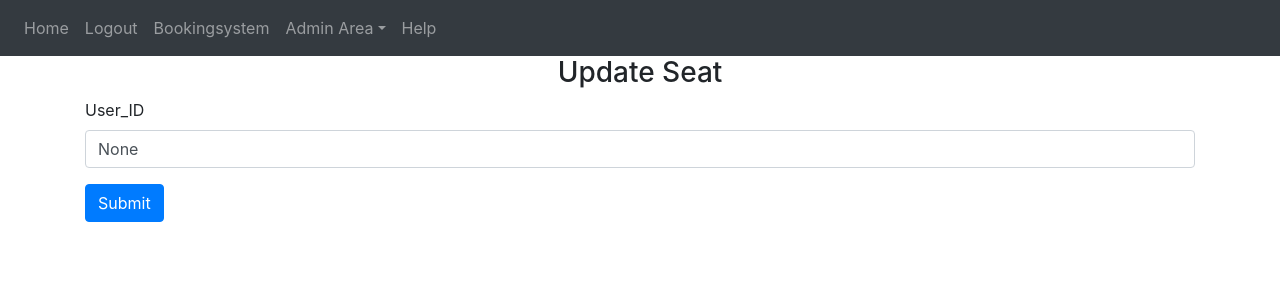
After one commit to maiteboehm/snakes_on_a_plane, a Flask app: page /admin-area/seats/update-seats/1 in a window 1280 px wide. The commit adds this page. Shown: the top 300 px of the page. Run offline with Flask 2, Linux system fonts and the light colour scheme; a user stored in the database is signed in; data comes from the database, SQL or seed files in the repository; both versions use the stored data as it was before the commit; some libraries are stand-ins or nearby versions.

Commit message:
UpdatingSeats for AdminArea and small other changes

```diff
--- a/project/website/admin.py
+++ b/project/website/admin.py
@@ -59,7 +59,7 @@ def delete_user(id):
         flash('Account NOT deleted!', category='error')
         return redirect('/admin-area/user')
 
-@admins.route('/flights', methods=['GET','POST'])
+@admins.route('/update-flights', methods=['GET','POST'])
 @login_required
 def admin_flights():
     if current_user.role == 'admin':
@@ -81,3 +81,26 @@ def admin_seats():
     else:
         flash('You need do be an Admin to access!!', category='error')
         return redirect(url_for('views.home'))
+@admins.route('/seats/update-seats/<int:id>', methods=['GET','POST'])
+@login_required
+def update_seat(id):
+    if current_user.role == 'admin':
+        seat_to_update = Seat.query.get_or_404(id)
+        if request.method == 'POST':
+            seat_to_update.user_id = request.form['user_id']
+            if seat_to_update.user_id == '' or seat_to_update.user_id =='None':
+                seat_to_update.seat_status = 'True'
+            else:
+                seat_to_update.seat_status = 'False'
+            try:
+                db.session.commit()
+                flash('Account updated!', category='success')
+                return redirect('/admin-area/seats')
+            except:
+                flash('Account NOT updated!', category='error')
+                return redirect('/admin-area/seats')
+        else:
+            return render_template('admin_update_seat.html', user= current_user, seat_to_update=seat_to_update)
+    else:
+        flash('You need do be an Admin to access!!', category='error')
+        return redirect(url_for('views.home'))
--- a/project/website/model_seat_fill.py
+++ b/project/website/model_seat_fill.py
@@ -47,12 +47,12 @@ def model_seat_filler(Dictionary):
 
                     if letter == 'X':
                         letter = Alphabet[number_seat]
-                        Replaced_Seat =''.join([str(ind+1),letter])
+                        Replaced_Seat =''.join([letter])
                         Seat_Column_Liste.append(Replaced_Seat)
                         Seat_Status.append('False')
                     elif letter in Alphabet[0:13]:
                         Seat_Status.append('True')
-                        Seat_Column_Liste.append(''.join([str(ind+1), letter]))
+                        Seat_Column_Liste.append(''.join([letter]))
 
                     if letter in Typen_Listen[0]:
                         Seat_Type.append('Gang')
@@ -62,7 +62,7 @@ def model_seat_filler(Dictionary):
                         Seat_Type.append('Normal')
 
     for i in range(len(Flight)):
-        Seat_Unique = str(Flight[i])+str(Seat_Column_Liste[i])
+        Seat_Unique = str(Flight[i])+'_'+str(Seat_Row_Liste[i])+'_'+str(Seat_Column_Liste[i])
         Seat_Unique_Check = Seat.query.filter_by(seat_unique=Seat_Unique).first()
         if Seat_Unique_Check:
             continue
--- a/project/website/templates/admin_seats.html
+++ b/project/website/templates/admin_seats.html
@@ -3,7 +3,7 @@
 <h1 align="center">Admin Page</h1>
 <h2 align="center">Seats</h2>
 <form method="POST" align="center">
-<a class="btn btn-primary link" href="/admin-area/flights" >Update Seats</a>
+<a class="btn btn-primary link" href="/admin-area/update-flights" >Update Seats</a>
 </form>
 <br>
 <table class="table table-striped" id="users">
@@ -28,6 +28,8 @@
         <td>{{seat.seat_status}}</td>
         <td>{{seat.seat_type}}</td>
         <td>{{seat.user_id}}</td>
+        <td><a class="icon" href="{{url_for('admins.update_seat', id=seat.id)}}" >
+            <span class="fa fa-pencil glyphicon glyphicon-pencil"></span></a></td>
         </tr>
         {% endfor %}
     </tbody>
--- /dev/null
+++ b/project/website/templates/admin_update_seat.html
@@ -0,0 +1,17 @@
+{% extends "base.html" %} {% block title %}Updating Seat{% endblock %}
+{% block content %}
+<form action="/admin-area/seats/update-seats/{{seat_to_update.id}}" method="POST">
+  <h3 align="center">Update Seat</h3>
+  <div class="form-group">
+    <label for="user_id">User_ID</label>
+    <input
+      type="text"
+      class="form-control"
+      id="user_id"
+      name="user_id"
+      value="{{ seat_to_update.user_id }}"
+    />
+  </div>
+  <button type="submit" class="btn btn-primary">Submit</button>
+</form>
+{% endblock %}
--- a/project/website/templates/admin_user.html
+++ b/project/website/templates/admin_user.html
@@ -22,6 +22,7 @@
         <td>{{user.birth_date}}</td>
         <td>{{user.email}}</td>
         <td>{{user.role}}</td>
+        <td>{{user.seats}}</td>
         <td><a class="icon" href="{{url_for('admins.update_user', id=user.id)}}" >
             <span class="fa fa-pencil glyphicon glyphicon-pencil"></span></a></td>
         <td><a class="icon" href="{{url_for('admins.delete_user', id=user.id)}}">
```
Also changed, not shown: project/instance/database.db (deleted).
